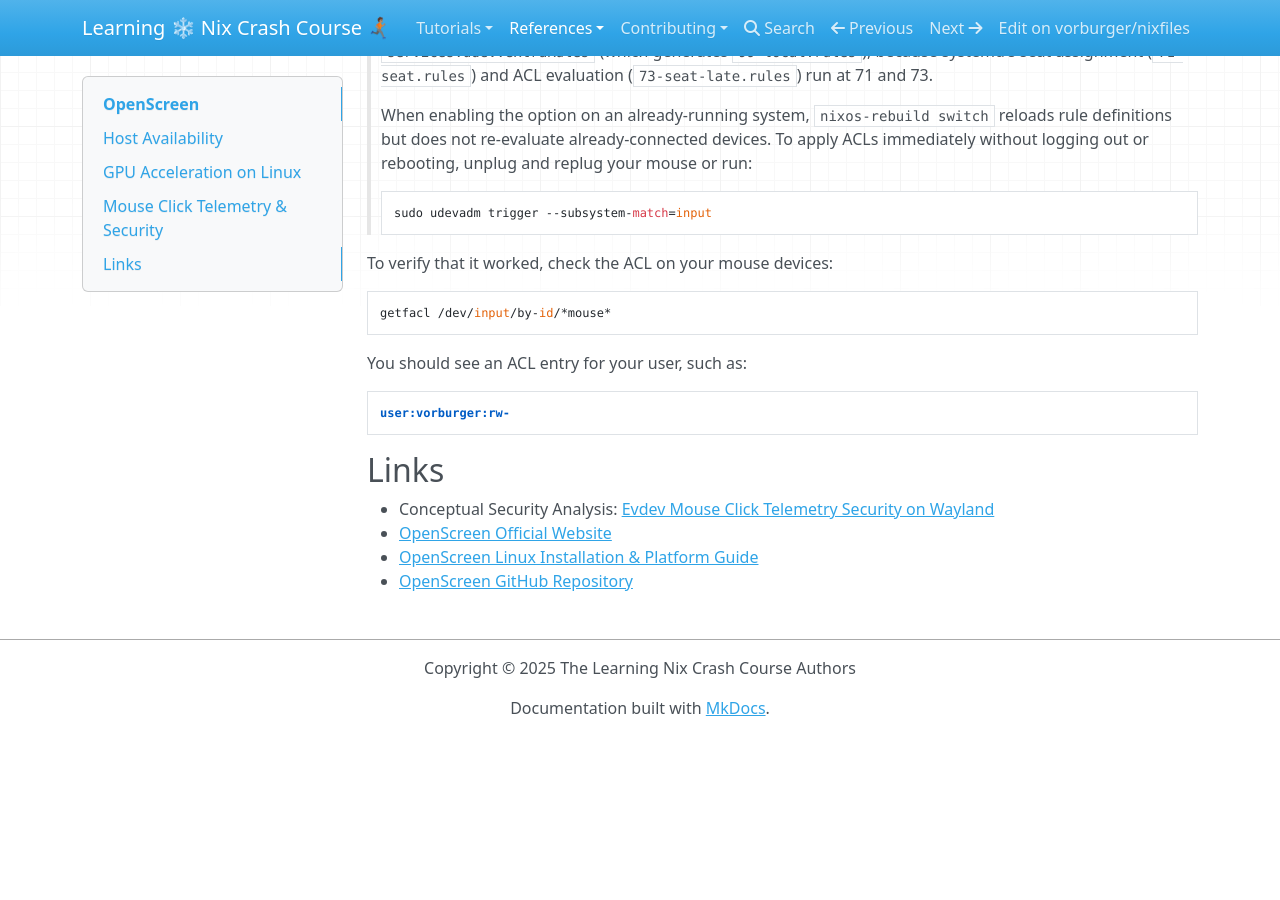
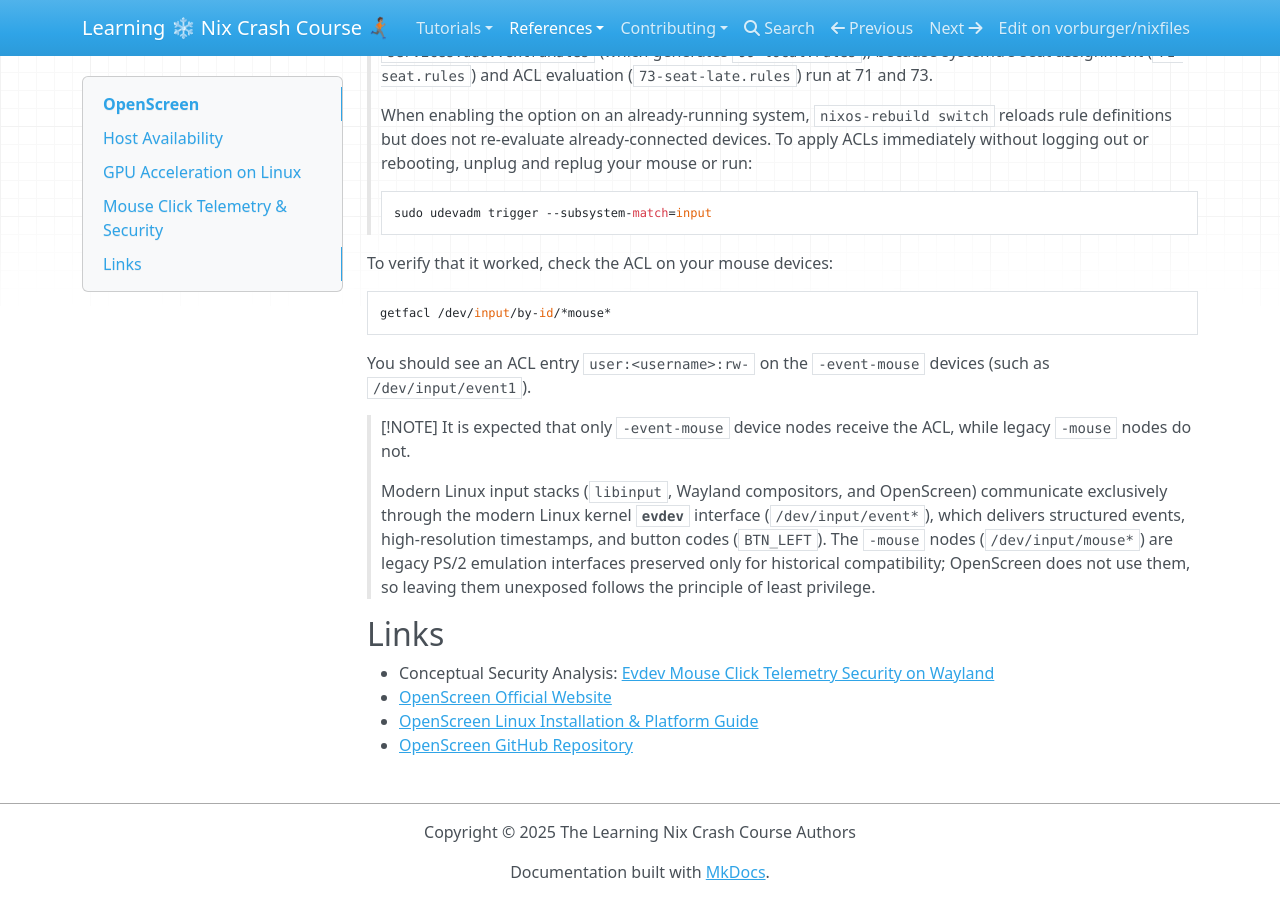
Before and after one commit to vorburger/nixfiles, an MkDocs documentation site: the page built from docs/docs/reference/openscreen.md, in a window 1280 px wide and 900 px high, scrolled down 2691 px. Built offline with MkDocs 1.6.1, drawn with Linux system fonts in a browser that asks for light colours; nearby versions of some CDN libraries; before the commit the page ends 3427 px from its top, so only the background shows below that.

Commit message:
docs(openscreen): clarify -event-mouse vs -mouse ACLs

````diff
--- a/docs/docs/reference/openscreen.md
+++ b/docs/docs/reference/openscreen.md
@@ -105,11 +105,16 @@ Systemd's `logind` assigns dynamic POSIX ACLs (`setfacl`) on mouse and touchpad
 
 To verify that it worked, check the ACL on your mouse devices:
 
-    getfacl /dev/input/by-id/*mouse*
+```bash
+getfacl /dev/input/by-id/*mouse*
+```
 
-You should see an ACL entry for your user, such as:
+You should see an ACL entry `user:<username>:rw-` on the `-event-mouse` devices (such as `/dev/input/event1`).
 
-    user:vorburger:rw-
+> [!NOTE]
+> It is expected that only `-event-mouse` device nodes receive the ACL, while legacy `-mouse` nodes do not.
+>
+> Modern Linux input stacks (`libinput`, Wayland compositors, and OpenScreen) communicate exclusively through the modern Linux kernel **`evdev`** interface (`/dev/input/event*`), which delivers structured events, high-resolution timestamps, and button codes (`BTN_LEFT`). The `-mouse` nodes (`/dev/input/mouse*`) are legacy PS/2 emulation interfaces preserved only for historical compatibility; OpenScreen does not use them, so leaving them unexposed follows the principle of least privilege.
 
 ## Links
 
````
